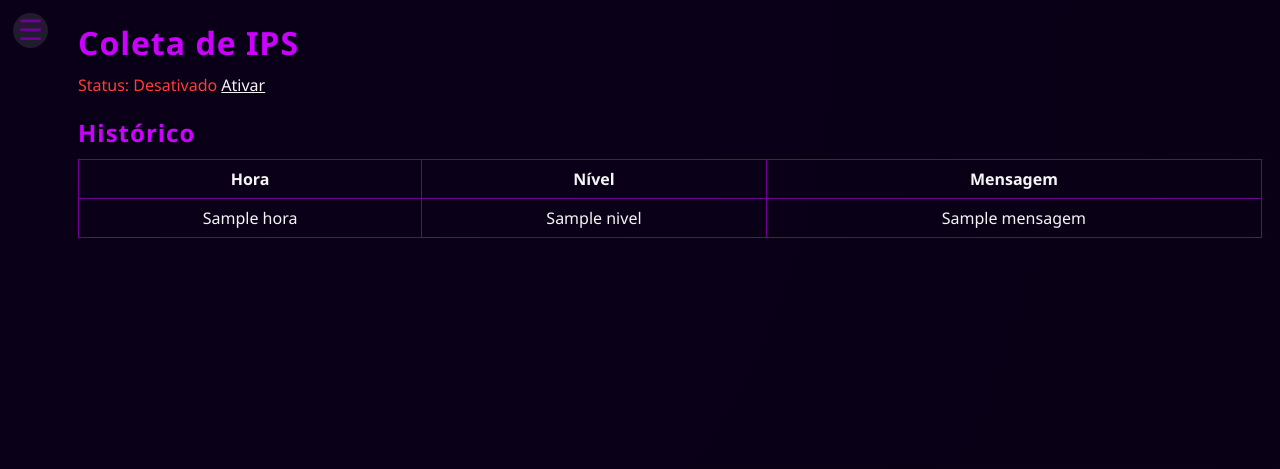
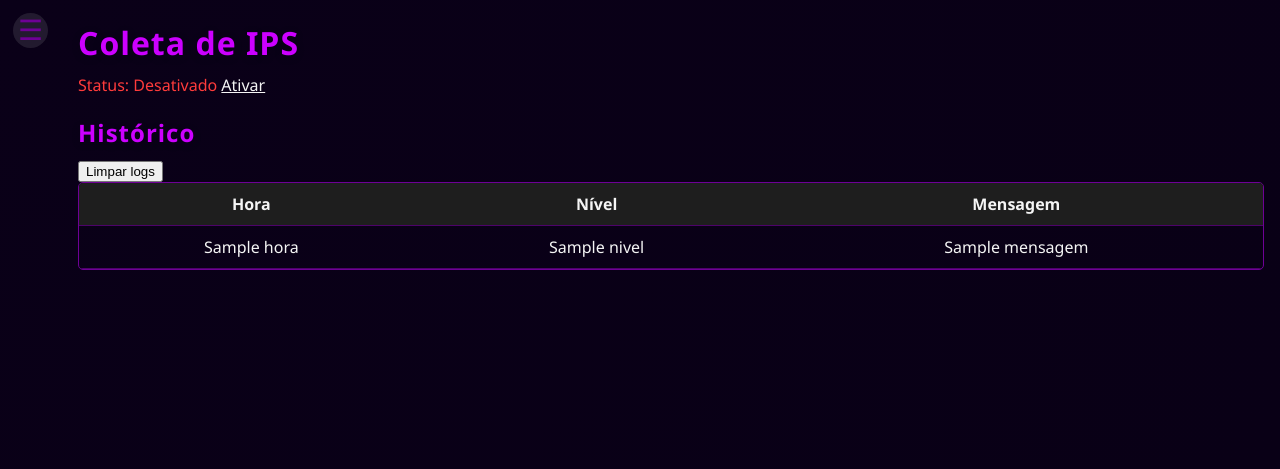
Before and after one commit to markus8006/CLP_TCC, a Flask app: template clp_app/server/templates/coleta.html in a window 1280 px wide. Shown: the top 469 px of the page. Run offline with Flask 3, Linux system fonts and the light colour scheme; the template is opened without the code that fills it: most values are stand-ins (such as "Sample title", 1, 10 or a date in 2020).

Commit message:
Coleta logs

```diff
--- a/clp_app/server/server.py
+++ b/clp_app/server/server.py
@@ -6,6 +6,7 @@ from threading import Thread
 from clp_app.api.routes import clp_bp
 from flask import Flask, render_template, jsonify, request, redirect, url_for, blueprints
 
+# Importe o módulo log para acessar os caminhos dos arquivos
 from utils import log
 from utils.CLP import CLP, CLPGen, clps
 
@@ -81,11 +82,14 @@ def alterar_coleta_ips():
 @app.route("/coletaIps")
 def coleta_de_ips():
     global status_coleta
-    return render_template("coleta.html", status=status_coleta)
+    # ALTERAÇÃO AQUI: Carrega os logs específicos da coleta
+    logs_coleta = log.carregar_logs(caminho=log.caminho_coleta)
+    return render_template("coleta.html", status=status_coleta, logs=logs_coleta)
 
 
 @app.route("/logs")
 def logs_geral():
+    # Esta rota já está correta, carregando os logs gerais do app.log
     logs = log.carregar_logs()
     return render_template("logs.html", logs=logs)
 
--- a/clp_app/server/static/styles/coleta.css
+++ b/clp_app/server/static/styles/coleta.css
@@ -9,12 +9,77 @@
 .status_offline {
     color: #ff3b3b;
 }
-.container_clps table {
+
+/* This is the scrollable container */
+.logs-container {
+    max-height: 70vh; /* Adjusted height slightly */
+    width: 100%;
+    overflow-y: auto; /* This creates the scrollbar */
+    border: 1px solid #6e0096;
+    border-radius: 5px;
+}
+
+.logs-container table {
     width: 100%;
     border-collapse: collapse;
 }
-.container_clps th, .container_clps td {
+
+.logs-container th, .logs-container td {
+    padding: 10px;
+    text-align: center;
+    border-bottom: 1px solid #4d026a;
+}
+
+/* Make table headers sticky */
+.logs-container th {
+    position: sticky;
+    top: 0;
+    background-color: #1e1e1e; /* Match your preferred dark background */
+}
+
+/* Alternating row colors for readability */
+.logs-container tbody tr:nth-child(even) {
+    background-color: #2c2c2c;
+}@import url('base.css');
+
+.container_clps h1, .container_clps h2 {
+    margin-bottom: 10px;
+}
+.status_online {
+    color: #00ff99;
+}
+.status_offline {
+    color: #ff3b3b;
+}
+
+/* This is the scrollable container */
+.logs-container {
+    max-height: 70vh; /* Adjusted height slightly */
+    width: 100%;
+    overflow-y: auto; /* This creates the scrollbar */
     border: 1px solid #6e0096;
-    padding: 8px;
+    border-radius: 5px;
+}
+
+.logs-container table {
+    width: 100%;
+    border-collapse: collapse;
+}
+
+.logs-container th, .logs-container td {
+    padding: 10px;
     text-align: center;
+    border-bottom: 1px solid #4d026a;
 }
+
+/* Make table headers sticky */
+.logs-container th {
+    position: sticky;
+    top: 0;
+    background-color: #1e1e1e; /* Match your preferred dark background */
+}
+
+/* Alternating row colors for readability */
+.logs-container tbody tr:nth-child(even) {
+    background-color: #2c2c2c;
+}
--- a/clp_app/server/templates/coleta.html
+++ b/clp_app/server/templates/coleta.html
@@ -10,7 +10,6 @@
 
 <div class="container_clps">
     <h1>Coleta de IPS</h1>
-
     {% if status == "desativado" %}
         <span class="status_offline">Status: Desativado</span>
         <a href="{{ url_for('alterar_coleta_ips') }}" class="teste">Ativar</a>
@@ -22,12 +21,18 @@
 
 <div class="container_clps">
     <h2>Histórico</h2>
+    <button onclick="limparLogs()">Limpar logs</button>
+
+    <div id="logs-container" class="logs-container">
         <table>
+            <thead>
                 <tr>
                     <th>Hora</th>
                     <th>Nível</th>
                     <th>Mensagem</th>
                 </tr>
+            </thead>
+            <tbody id="log-table-body">
                 {% for log in logs %}
                 <tr>
                     <td>{{ log.hora }}</td>
@@ -35,11 +40,48 @@
                     <td>{{ log.mensagem }}</td>
                 </tr>
                 {% endfor %}
+            </tbody>
         </table>
+    </div>
 </div>
 
 {% endblock %}
 
 {% block scripts %}
 <script src="{{ url_for('static', filename='scripts/sidebar.js') }}"></script>
+
+<script>
+    /**
+     * Função que adiciona uma nova linha de log na tabela e rola para o final.
+     */
+    function adicionarNovoLog(log) {
+        const corpoTabela = document.getElementById('log-table-body');
+        const novaLinha = document.createElement('tr');
+
+        // Preenche a nova linha com os dados do log
+        novaLinha.innerHTML = `
+            <td>${log.hora}</td>
+            <td>${log.nivel}</td>
+            <td>${log.mensagem}</td>
+        `;
+
+        // Adiciona a nova linha ao final da tabela
+        corpoTabela.appendChild(novaLinha);
+
+        // --- MELHORIA: Auto-scroll para o final ---
+        const container = document.getElementById('logs-container');
+        container.scrollTop = container.scrollHeight;
+    }
+
+    /**
+     * Função para limpar os logs da tabela.
+     */
+    function limparLogs() {
+        const corpoTabela = document.getElementById('log-table-body');
+        corpoTabela.innerHTML = ''; // Remove todas as linhas
+        console.log("Logs limpos da tela.");
+    }
+
+
+</script>
 {% endblock %}
--- a/utils/log.py
+++ b/utils/log.py
@@ -22,10 +22,13 @@ logger_coleta = logging.getLogger("coleta")
 logger_coleta.setLevel(logging.DEBUG)
 
 # Adiciona um handler separado para o arquivo coleta.log
-# (FileHandler cria o arquivo automaticamente, desde que o diretório exista)
 handler_coleta = logging.FileHandler(caminho_coleta, encoding="utf-8")
 handler_coleta.setFormatter(logging.Formatter("%(asctime)s - %(levelname)s - %(message)s"))
 logger_coleta.addHandler(handler_coleta)
+
+# --- ALTERAÇÃO PRINCIPAL AQUI ---
+# Impede que os logs da coleta "subam" para o logger principal (app.log)
+logger_coleta.propagate = False
 
 
 def log(mensagem: str, level=logging.INFO) -> None:
```
Lines whose indentation alone changed are shown as unchanged.
